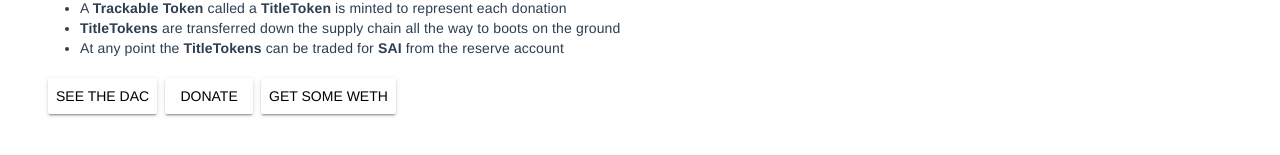
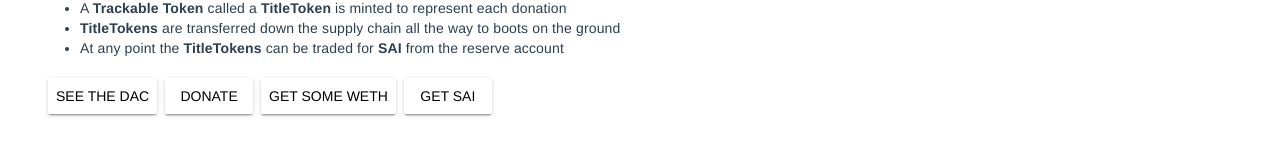
Before and after one commit to ETHDAC/thedac, a Vue app: page /zero-x in a window 1280 px wide. Shown: the part 217-372 px from the top of the page. Built offline with nearby package versions, Linux system fonts and the light colour scheme.

Commit message:
got SAI!

```diff
--- a/src/components/Home0x.vue
+++ b/src/components/Home0x.vue
@@ -14,6 +14,7 @@
     <router-link tag="md-button" to="/user" class="md-raised md-primary">Donate</router-link>
 
     <md-button @click="getSomeWeth" type="button" class="md-raised md-primary">Get Some wETH</md-button>
+    <md-button @click="getSAI" type="button" class="md-raised md-primary">Get SAI</md-button>
 
   </section>
 </template>
@@ -53,7 +54,7 @@
       // const WETH_ADDRESS = await zeroEx.etherToken.getContractAddressAsync()
 
       // Number of ETH to convert to WETH
-      const amountOfEth = new BigNumber(0.001)
+      const amountOfEth = new BigNumber(1)
 
       // Deposit WETH
       const ethToConvert = ZeroEx.toBaseUnitAmount(amountOfEth, 18)
@@ -61,8 +62,79 @@
       const txHashWETH = zeroEx.etherToken.depositAsync(ethToConvert, takerAddress)
       await zeroEx.awaitTransactionMinedAsync(txHashWETH)
       console.log('ETH -> WETH Mined...')
+    },
+    async getSAI() {
+      const DECIMALS = 18;
+
+      const provider = window.web3.currentProvider
+
+      // Instantiate 0x.js instance
+      const zeroEx = new ZeroEx(provider)
+
+      const accounts = await zeroEx.getAvailableAddressesAsync()
+
+      const takerAddress = accounts[0]
+
+      console.log(takerAddress)
+
+      const NULL_ADDRESS = ZeroEx.NULL_ADDRESS;
+      // The wrapped ETH token contract
+      const WETH_ADDRESS = await zeroEx.etherToken.getContractAddressAsync();
+      // The Exchange.sol address (0x exchange smart contract)
+      const EXCHANGE_ADDRESS = await zeroEx.exchange.getContractAddressAsync();
+      console.log('exch addr', EXCHANGE_ADDRESS);
+      const SAI_ADDRESS  = '0x228BF3D5BE3ee4b80718b89b68069b023c32131E'.toLowerCase();
+      console.log('SAI', SAI_ADDRESS);
+      const makerAddress = '0x001908971Cd263807D027606A18C95ceC1674E17'.toLowerCase();
+      BigNumber.config({
+        EXPONENTIAL_AT: 1000,
+      });
+
+
+      const order = {
+    			 maker: "0x001908971cd263807d027606a18c95cec1674e17",
+    			 taker: NULL_ADDRESS,
+    	           	 feeRecipient: NULL_ADDRESS,
+    	           	 makerTokenAddress: SAI_ADDRESS,
+    	              	 takerTokenAddress: WETH_ADDRESS,
+    	              	 exchangeContractAddress: EXCHANGE_ADDRESS,
+    	              	 salt: new BigNumber('13919592993420762108117692848912661297005251644568999534567383672765549202412'),
+    	           	     makerFee: new BigNumber(0),
+    	              	 takerFee: new BigNumber(0),
+    	            	 makerTokenAmount: ZeroEx.toBaseUnitAmount(new BigNumber(40000), DECIMALS),  // Base 18 decimals
+    	           	 takerTokenAmount: ZeroEx.toBaseUnitAmount(new BigNumber(133.33), DECIMALS),  // Base 18 decimals
+    	           	 expirationUnixTimestampSec: new BigNumber('1508265300'),          // Valid up to an hour
+    	              };
+      // Create orderHash
+    	const orderHash = ZeroEx.getOrderHashHex(order);
+
+      // Signing orderHash -> ecSignature
+    	const ecSignature = {
+        r:"0x233b1b970b1a2d780d50af928f4ec0f4a28bdf42edb9cd8437939d025ac2ed64",
+        s:"0x6e66fa2b1cf170a0d9b9d843af6c8df9623b0e867baf0f71580b1414f8b755e3",
+        v:28}
+      // const ecSignature = await zeroEx.signOrderHashAsync(orderHash, makerAddress);
+
+      // Appending signature to order
+      const signedOrder = {
+    			       ...order,
+    			       ecSignature,
+    	                    };
+
+      const shouldThrowOnInsufficientBalanceOrAllowance = true;
+      const fillTakerTokenAmount = ZeroEx.toBaseUnitAmount(new BigNumber(0.1), DECIMALS);
+      console.log(signedOrder)
+      // Try filling order
+      const txHash = await zeroEx.exchange.fillOrderAsync(signedOrder, fillTakerTokenAmount,
+        shouldThrowOnInsufficientBalanceOrAllowance, takerAddress,);
+
+    	// Transaction Receipt
+    	const txReceipt = await zeroEx.awaitTransactionMinedAsync(txHash);
+    	console.log(txReceipt.logs);
+
     }
   }
+
 }
 </script>
 
```
